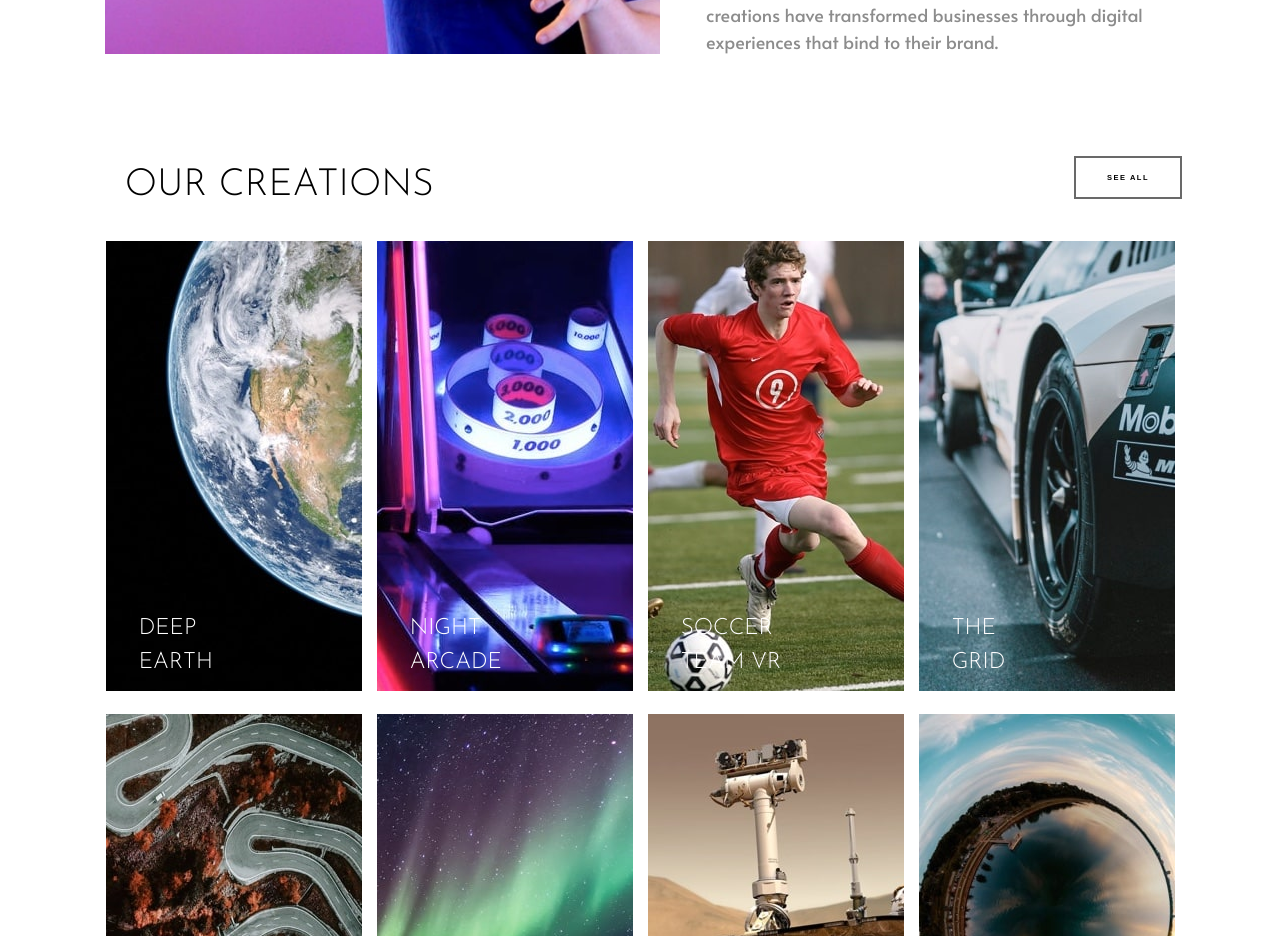
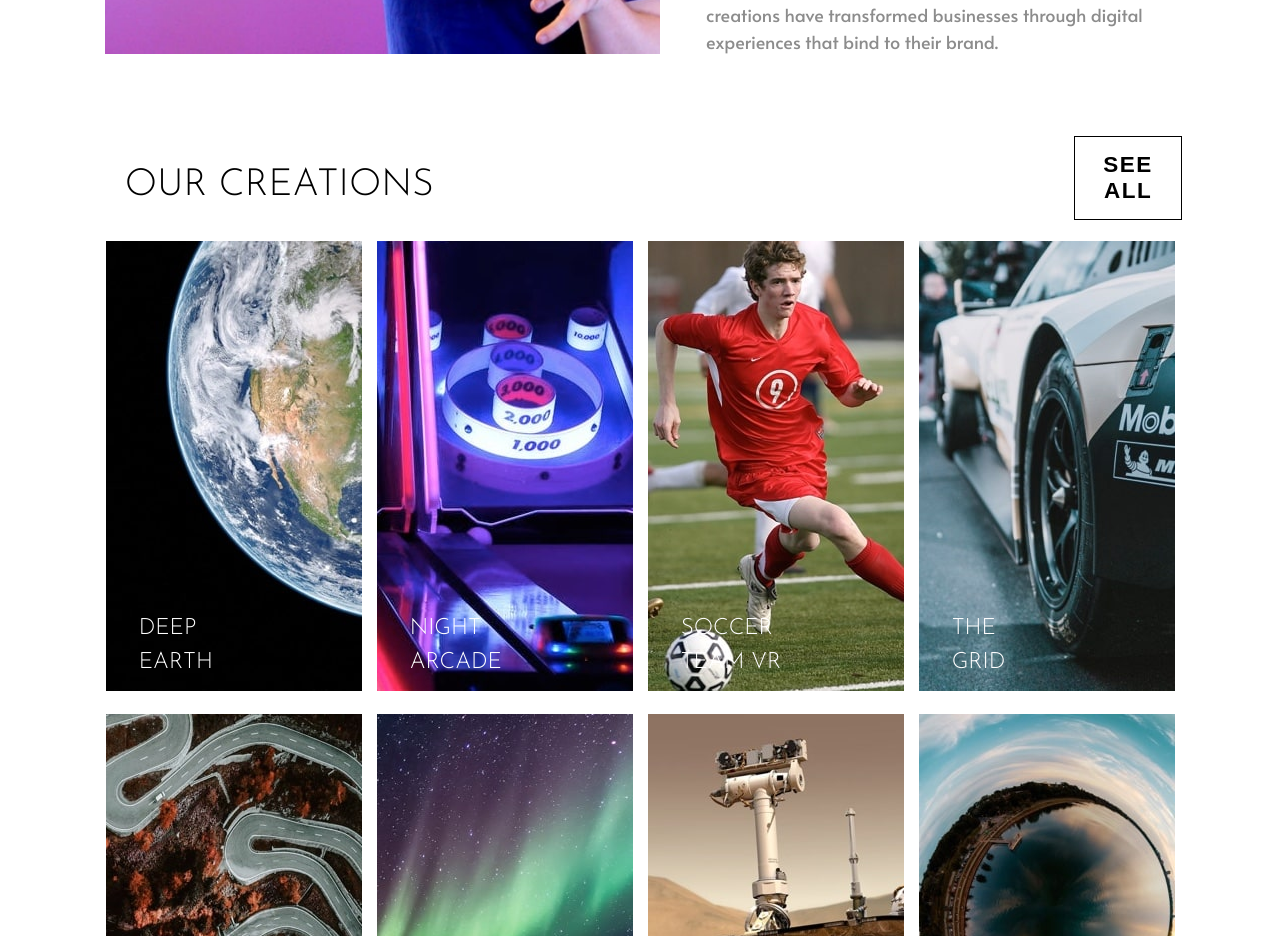
Before and after one commit to Jlbspyder/loopstudio-landing-page, a React (Vite) app: page / in a window 1280 px wide. Shown: the part 1220-2156 px from the top of the page. Built offline with nearby package versions, Linux system fonts and the light colour scheme.

Commit message:
Update index.css

```diff
--- a/src/index.css
+++ b/src/index.css
@@ -332,10 +332,11 @@ p {
     padding: 1rem;
     width: 10%;
     height: 5%;
-    font-size: 0.5rem;
+    font-size: 1.5rem;
+    color: var(--Black);
     font-weight: bolder;
     letter-spacing: 0.1rem;
-    border: 2px solid var(--VeryDarkGray);
+    border: 1.5px solid var(--Black);
     background: transparent;
     cursor: pointer;
   }
```
